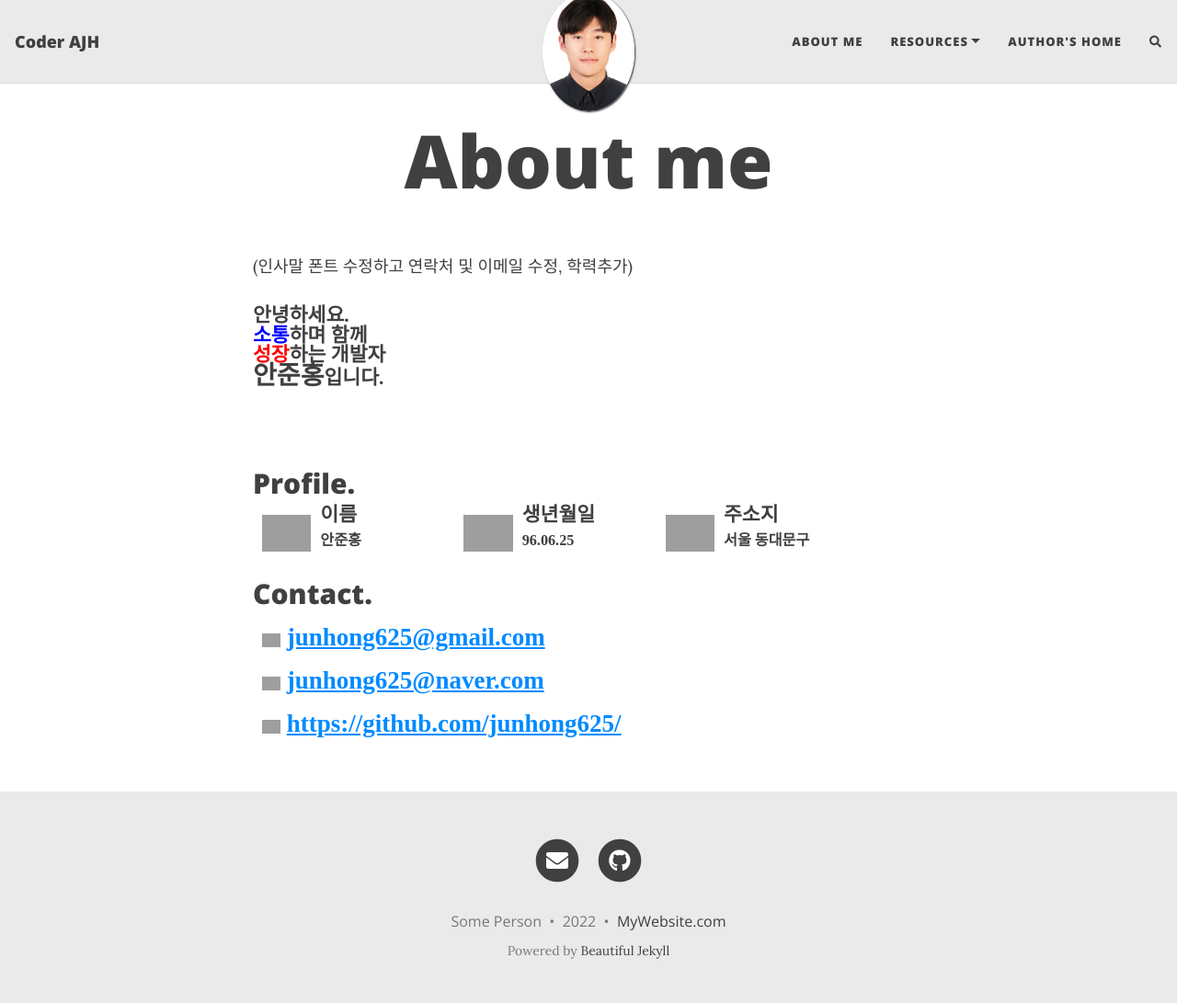
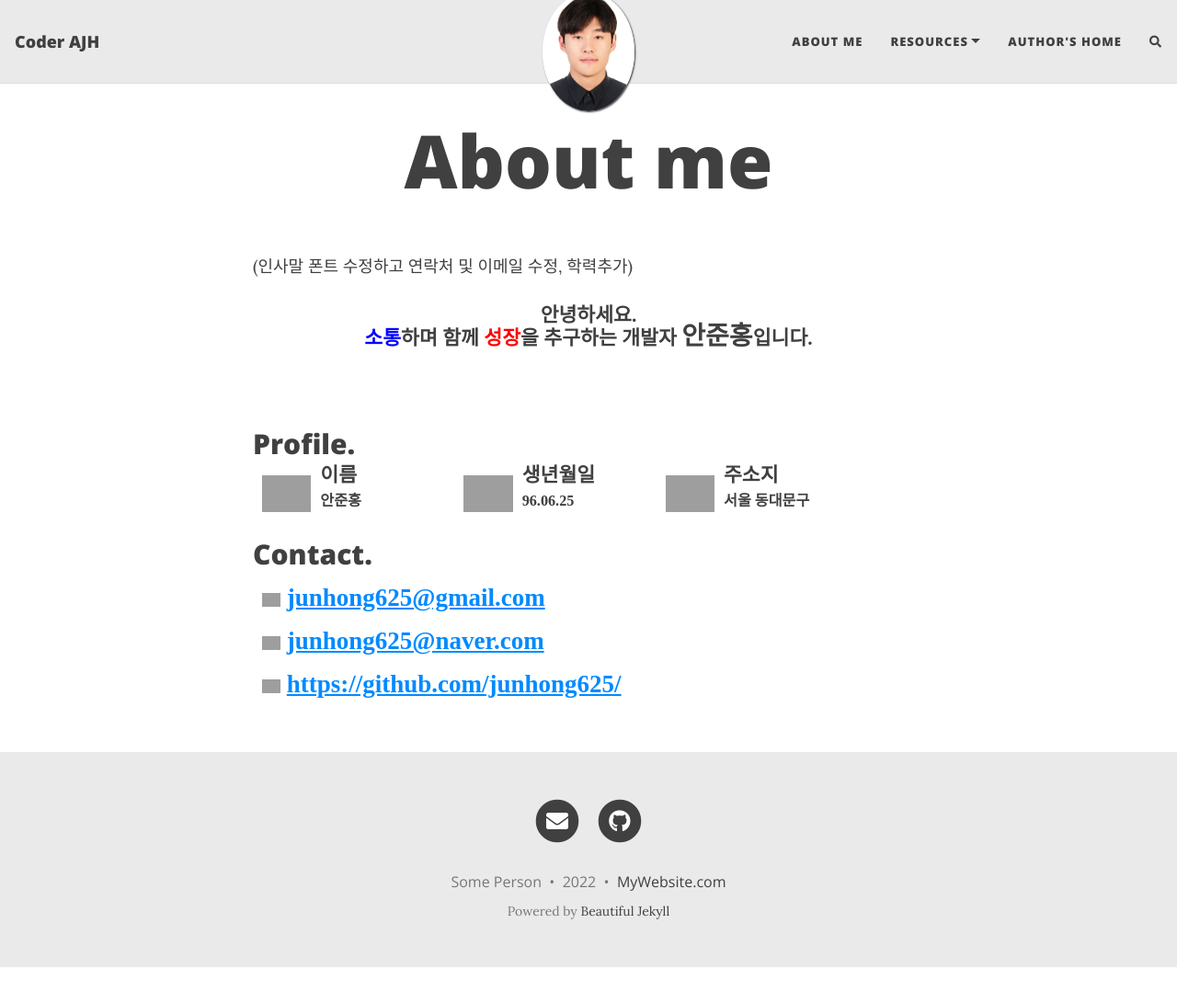
Before and after one commit to junhong625/junhong625.github.io, a Jekyll site: the page built from aboutme.md, in a window 1280 px wide and 1095 px high. Shown: the top 1091 px of the window at 92% size. Built offline with Jekyll 4.4.1, drawn with Linux system fonts in a browser that asks for light colours; nearby versions of some CDN libraries; comment, search, counter and statistics services are not loaded; grey boxes are pictures that could not be loaded.

Commit message:
Update aboutme.md

```diff
--- a/aboutme.md
+++ b/aboutme.md
@@ -4,10 +4,10 @@ title: About me
 subtitle:
 ---
 (인사말 폰트 수정하고 연락처 및 이메일 수정, 학력추가)
-<div style="font: normal bold 1.2em/1em 'sans-serif'; float: center; width: 20%;">
+<div style="font: normal bold 1.2em/1em 'sans-serif'; text-align:center;">
 안녕하세요.
 <br>
-<span style="color:blue; float:center;">소통</span>하며 함께 <span style="color:red; float:center;">성장</span>하는 개발자 <span style="font-size:1.3em; float:center;">안준홍</span>입니다.
+<span style="color:blue; float:center; text-size:1.25em;">소통</span>하며 함께 <span style="color:red; float:center; text-size:1.25em;">성장</span>을 추구하는 개발자 <span style="font-size:1.3em; float:center;">안준홍</span>입니다.
 </div>
 
 <br>
```
